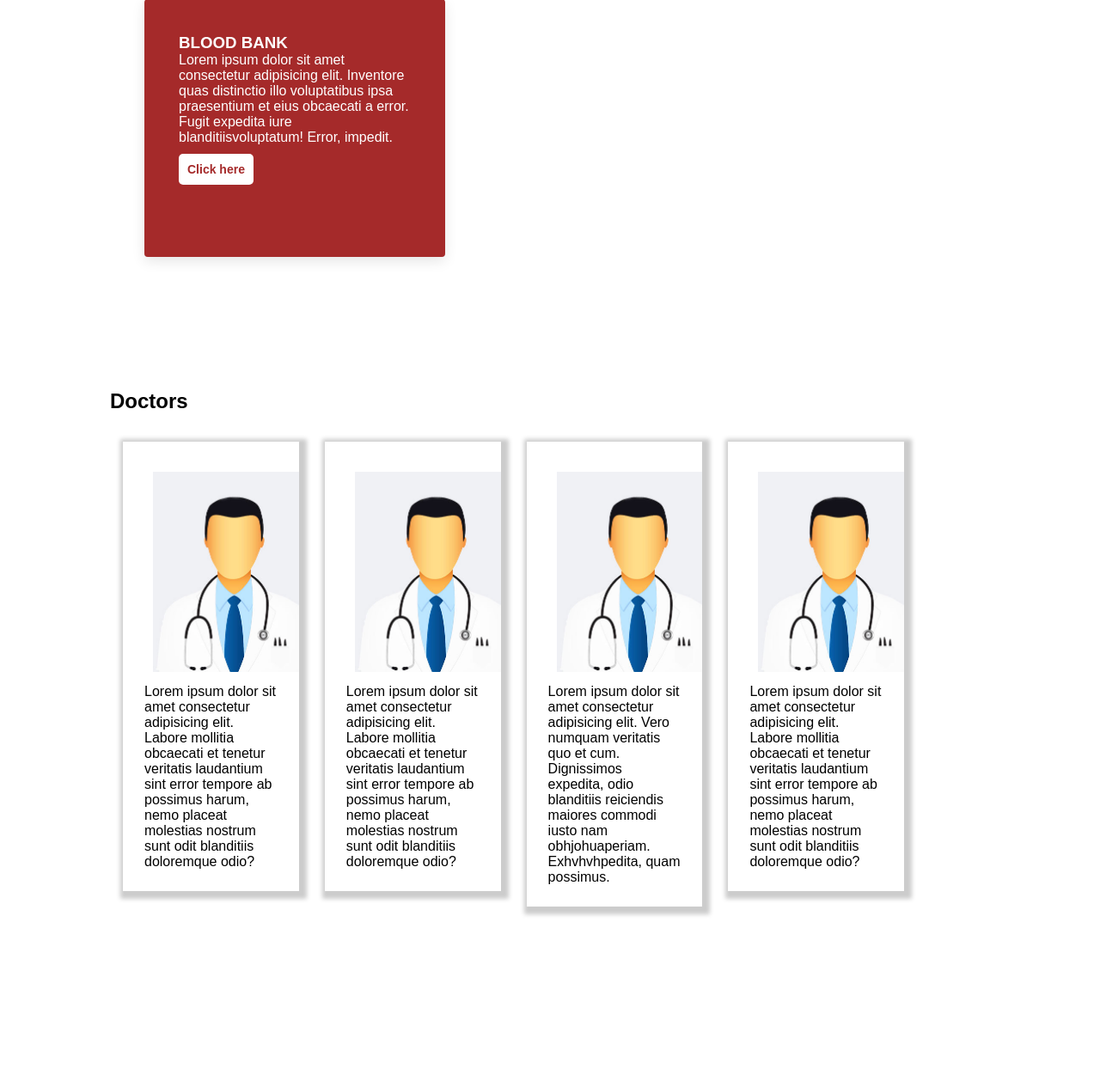
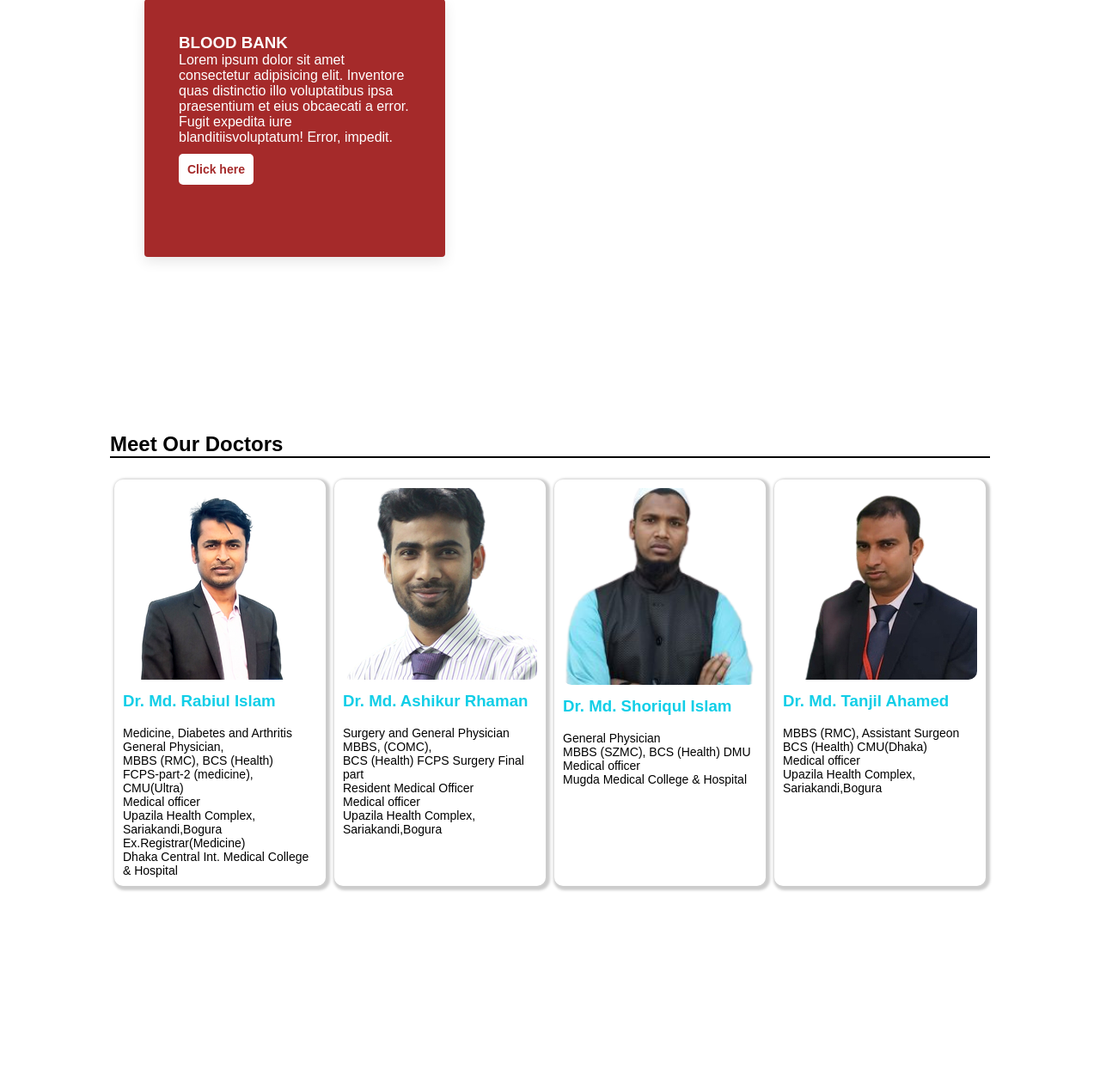
Before and after one commit to Bhowmik-puja/health_care, a PHP site: page / in a window 1280 px wide. Shown: the part 870-2135 px from the top of the page at 86% size. After the commit the page ends 1907 px from the top, so only its background shows below. Run offline with PHP 8.4, Linux system fonts and the light colour scheme; some libraries are stand-ins or nearby versions.

Commit message:
doctors model

```diff
--- /dev/null
+++ b/css/meetDoctor.css
@@ -0,0 +1,52 @@
+*{
+    margin: 0;
+    padding: 0;
+    font-family: 'Poppins', sans-serif;
+    box-sizing: border-box;
+
+}
+
+.doctors{
+    width: 80%;
+    margin: auto;
+    padding-top: 80px;
+}
+
+.row{
+    margin-top: 2%;
+    display: flex;
+
+ }
+
+.box-1{
+     flex-basis: 25%;
+     border-radius: 10px;
+     transition: 0.5s;
+     overflow: hidden;
+     padding: 10px;
+     box-shadow: 2px 2px 3px 3px #ccc;
+     margin: 5px;
+
+}
+
+.box-1 p{
+    text-align: left;
+    font-size: 14px;
+    font-family:Arial, Helvetica, sans-serif;
+}
+
+
+
+.box-1 img{
+    width: 100%;
+    border-radius: 10px;
+    align-items: center;
+}
+.box-1 h3{
+    margin-top: 10px;
+    color: rgb(17, 206, 231);
+}
+
+.box-1:hover{
+    box-shadow:  0 0 20px rgb(34, 29, 29);
+}
--- a/css/style.css
+++ b/css/style.css
@@ -85,30 +85,7 @@ nav ul li {
     padding: 30px 15px 8px 10px;
     position: relative;
 }
-
-.doctors {
-    width: 80%;
-    margin: auto;
-    height: 700px;
-    padding-top: 30px;
-}
-
-.doctors img {
-    width: 200px;
-    padding: 10px;
-}
-
-.box-1 {
-    overflow: hidden;
-    float: left;
-    width: 20%;
-    padding: 25px;
-    box-shadow: 3px 3px 5px 6px #ccc;
-    margin: 15px;
-    box-sizing: border-box;
-    background-color: white;
-
-}
+/*  doctor    */
 
 .blogs {
     height: 500px;
--- a/index.php
+++ b/index.php
@@ -15,7 +15,7 @@ session_start();
     <link rel="preconnect" href="https://fonts.gstatic.com" crossorigin>
     <link href="https://fonts.googleapis.com/css2?family=Pacifico&display=swap" rel="stylesheet">
     <script src='https://kit.fontawesome.com/a076d05399.js' crossorigin='anonymous'></script>
-
+    <link rel="stylesheet" href="css/meetDoctor.css">
     <script src="https://code.iconify.design/1/1.0.7/iconify.min.js"></script><!-- for blood icon -->
     <title>Health Care</title>
 </head>
@@ -62,44 +62,38 @@ session_start();
 
 
     <section class="doctors">
-        <h1>Doctors</h1>
-        <br>
-
+        <h1>Meet Our Doctors</h1>
+        <hr style="border: 1px solid black">
+        <div class="row">
            <div class="box-1">
-            <div>
-                <img src="images/dummy.jpg" alt="">
-            </div>
-            <div>
-                <p>Lorem ipsum dolor sit amet consectetur adipisicing elit. Labore mollitia obcaecati et tenetur veritatis laudantium sint error tempore ab possimus harum, nemo placeat molestias nostrum sunt odit blanditiis doloremque odio?</p>
-            </div>
+               <img src="images/sobuz.png" alt="">
+               <h3>Dr. Md. Rabiul Islam</h3><br>
+               <p>Medicine, Diabetes and Arthritis<br> General Physician, <br> MBBS (RMC), BCS (Health) <br>FCPS-part-2 (medicine), CMU(Ultra) <br>Medical officer<br> Upazila Health Complex, Sariakandi,Bogura <br>
+                Ex.Registrar(Medicine) <br>Dhaka Central Int. Medical College & Hospital
+               </p>
            </div>
 
          <div class="box-1">
-            <div>
-                <img src="images/dummy.jpg" alt="">
-            </div>
-            <div>
-                <p>Lorem ipsum dolor sit amet consectetur adipisicing elit. Labore mollitia obcaecati et tenetur veritatis laudantium sint error tempore ab possimus harum, nemo placeat molestias nostrum sunt odit blanditiis doloremque odio?</p>
-            </div>
+              <img src="images/ashik.png" alt="">
+              <h3>Dr. Md. Ashikur Rhaman</h3> <br>
+               <p>Surgery and General Physician<br>MBBS, (COMC),<br>BCS (Health) FCPS Surgery Final part <br> Resident Medical Officer <br>
+                Medical officer<br> Upazila Health Complex, Sariakandi,Bogura <br>
+               </p>
            </div>
 
           <div class="box-1">
-            <div>
-                <img src="images/dummy.jpg" alt="">
-            </div>
-            <div>
+              <img src="images/dshofiq.png" alt="">
+               <h3>Dr. Md. Shoriqul Islam</h3><br>
+               <p>General Physician<br> MBBS (SZMC), BCS (Health) DMU<br>Medical officer<br>Mugda Medical College & Hospital<br>
 
-                <p>Lorem ipsum dolor sit amet consectetur adipisicing elit. Vero numquam veritatis quo et cum. Dignissimos expedita, odio blanditiis reiciendis maiores commodi iusto nam obhjohuaperiam. Exhvhvhpedita, quam possimus.</p>
-
-            </div>
+               </p>
            </div>
 
           <div class="box-1">
-            <div>
-                <img src="images/dummy.jpg" alt="">
-            </div>
-            <div>
-                <p>Lorem ipsum dolor sit amet consectetur adipisicing elit. Labore mollitia obcaecati et tenetur veritatis laudantium sint error tempore ab possimus harum, nemo placeat molestias nostrum sunt odit blanditiis doloremque odio?</p>
+               <img src="images/dTanjil.png" alt="">
+               <h3>Dr. Md. Tanjil Ahamed</h3><br>
+               <p> MBBS (RMC), Assistant Surgeon<br> BCS (Health) CMU(Dhaka) <br>Medical officer<br> Upazila Health Complex, Sariakandi,Bogura <br>
+               </p>
            </div>
        </div>
 
```
Also changed, not shown: images/ashik.png (added), images/dTanjil.png (added), images/demo.png (added), images/dshofiq.png (added), images/sobuz.png (added). Lines whose indentation alone changed are shown as unchanged.
